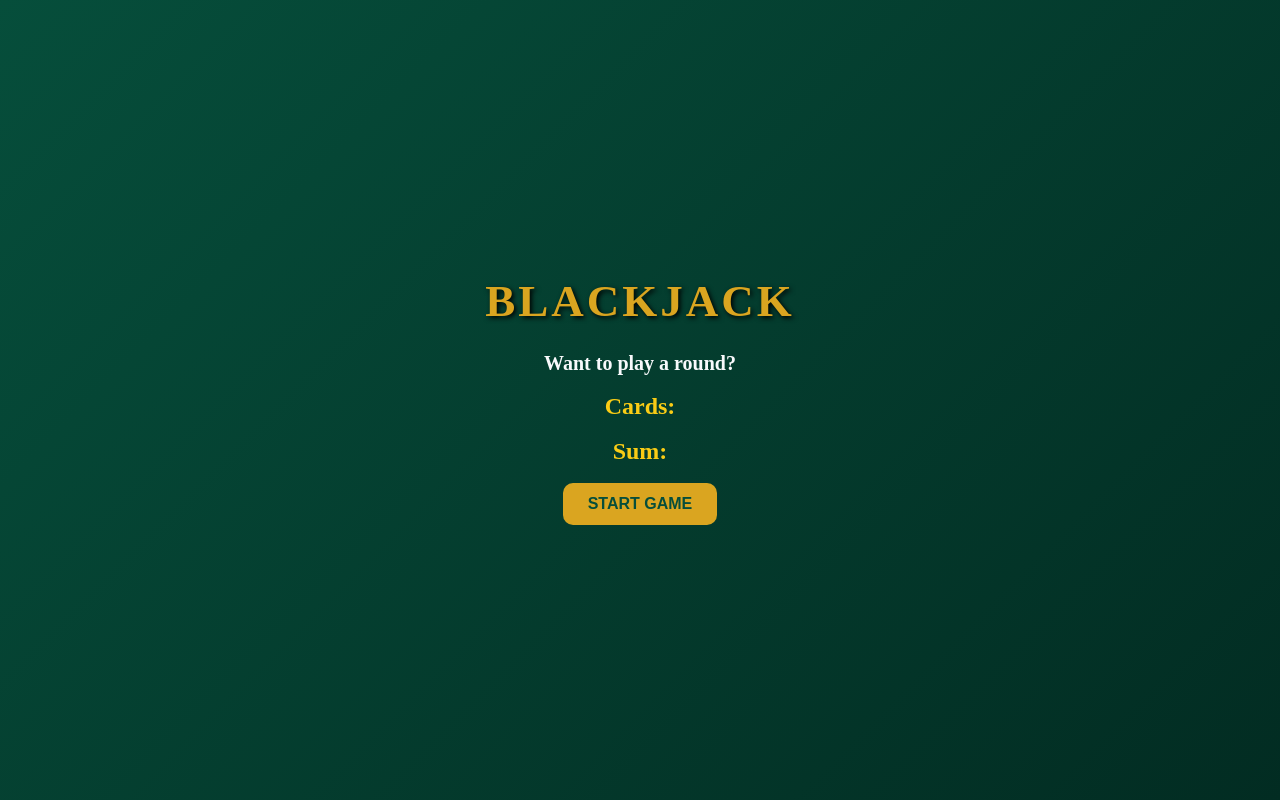
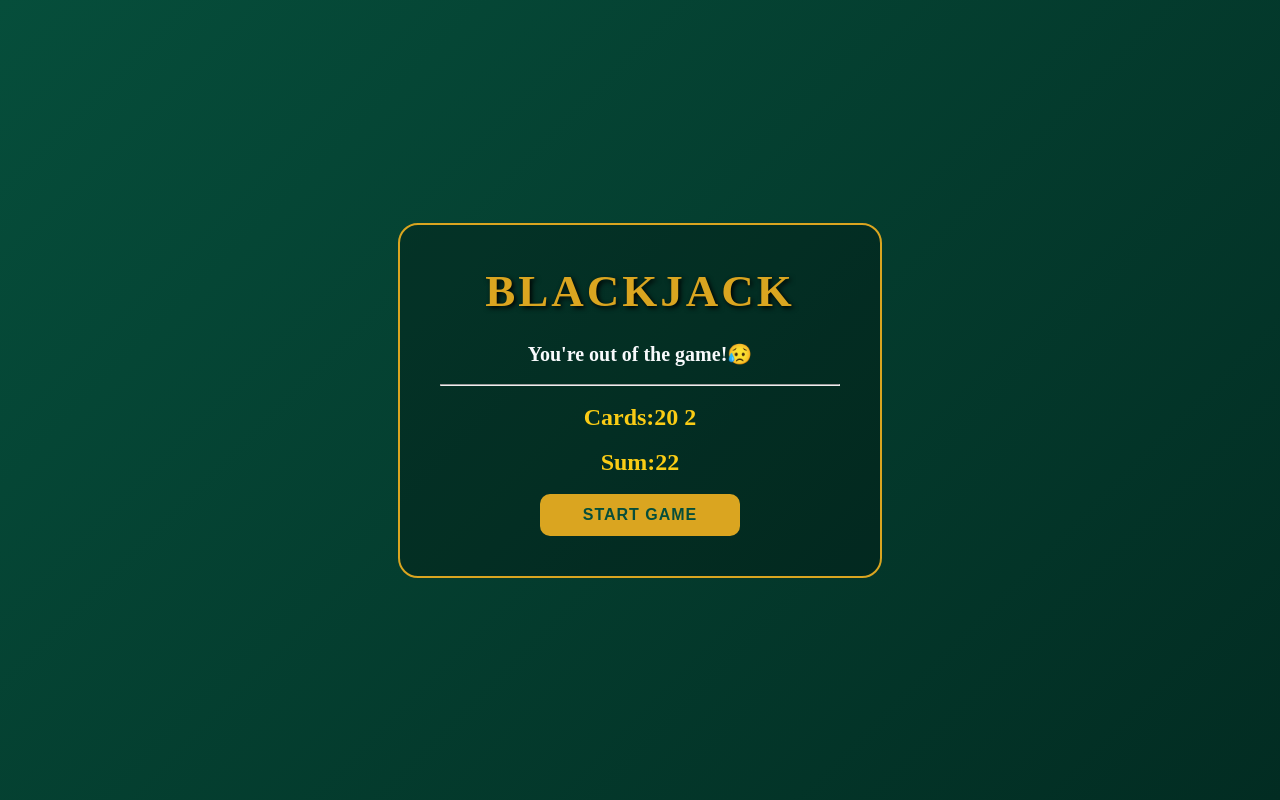
Before and after one commit to HabinaPyatha/Javascript, a website: page blackjack.html in a window 1280 px wide. Both pictures are taken after a click on the button "START GAME". Drawn offline with Linux system fonts and the light colour scheme.

Commit message:
Displaying cards and sum

```diff
--- a/blackjack.css
+++ b/blackjack.css
@@ -9,6 +9,14 @@ body{
     font-weight:bold;
     min-height:100vh;
     background: linear-gradient(135deg, #064e3b, #022c22);
+}
+.container{
+    background: rgba(0, 0, 0, 0.25);
+    padding:40px;
+    border:2px solid goldenrod;
+    border-radius:20px;
+    width:90%;
+    max-width:400px;
 }
 
 
@@ -27,7 +35,8 @@ p{
     margin:18px 0;
 }
 p:nth-of-type(2),
-p:nth-of-type(3) {
+p:nth-of-type(3),
+p:nth-of-type(4) {
     color: #facc15;
     font-size: 24px;
     font-weight: bold;
@@ -42,4 +51,6 @@ button{
     cursor:pointer;
     font-weight:bold;
     font-size:16px;
+    letter-spacing:1px;
+    transition:all 0.3s ease;
 }
--- a/blackjack.html
+++ b/blackjack.html
@@ -8,9 +8,9 @@
 <body>
     <div class="container">
     <h1>Blackjack</h1>
-    <p>Want to play a round? </p>
-    <p>Cards:</p>
-    <p>Sum: </p>
+    <p id="message-el">Want to play a round? </p><hr>
+    <p id="cards-el">Cards:</p>
+    <p id="sum-el">Sum: </p>
     <button onclick = "startGame()">START GAME</button>
     </div>
     <script src="blackjack.js"></script>
--- a/blackjack.js
+++ b/blackjack.js
@@ -4,7 +4,12 @@ let sum = firstcard + secondcard
 let hasBlackJack = false
 let isAlive = true
 let message = ""
-
+let messageEl=document.getElementById("message-el")
+let sumEl=document.getElementById("sum-el")
+let cardsEl=document.getElementById("cards-el")
+function startGame(){
+    sumEl.textContent = "Sum:" + sum
+    cardsEl.textContent = "Cards:" + firstcard + " " + secondcard
 if(sum <21){
     message = "Do you want to draw a new card?🙂"
 }
@@ -15,7 +20,6 @@ else if(sum === 21){
     message = "You're out of the game!😥"
     isAlive = false
 }
-
-function startGame(){
-
+messageEl.textContent = message
+//console.log(message)
 }
```
